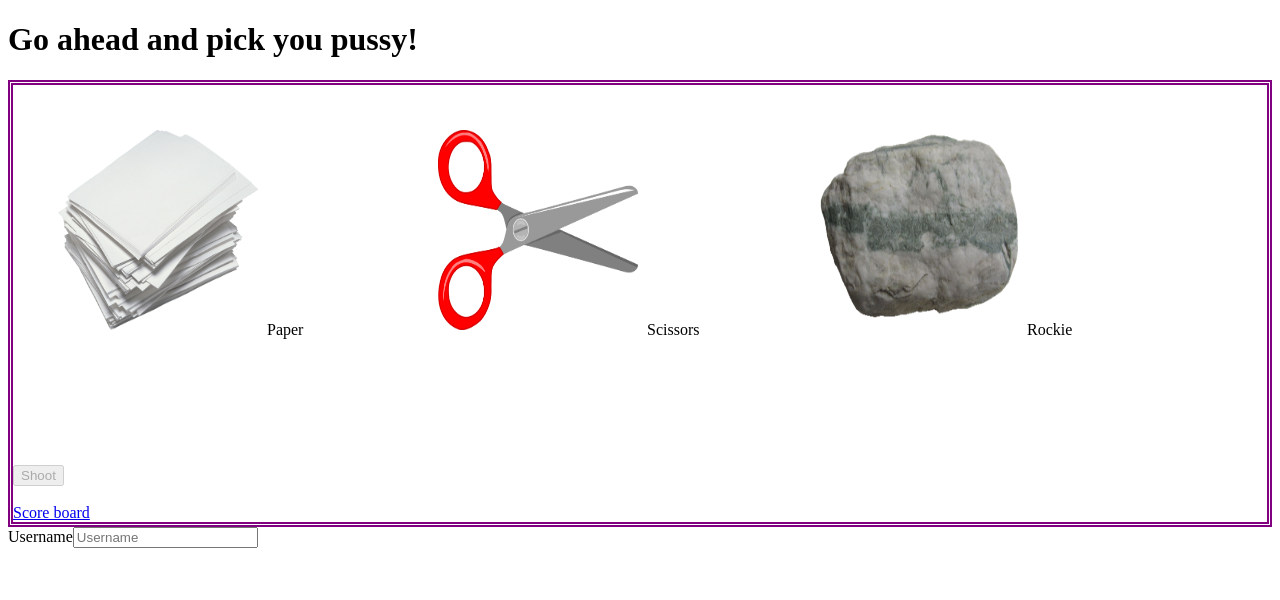
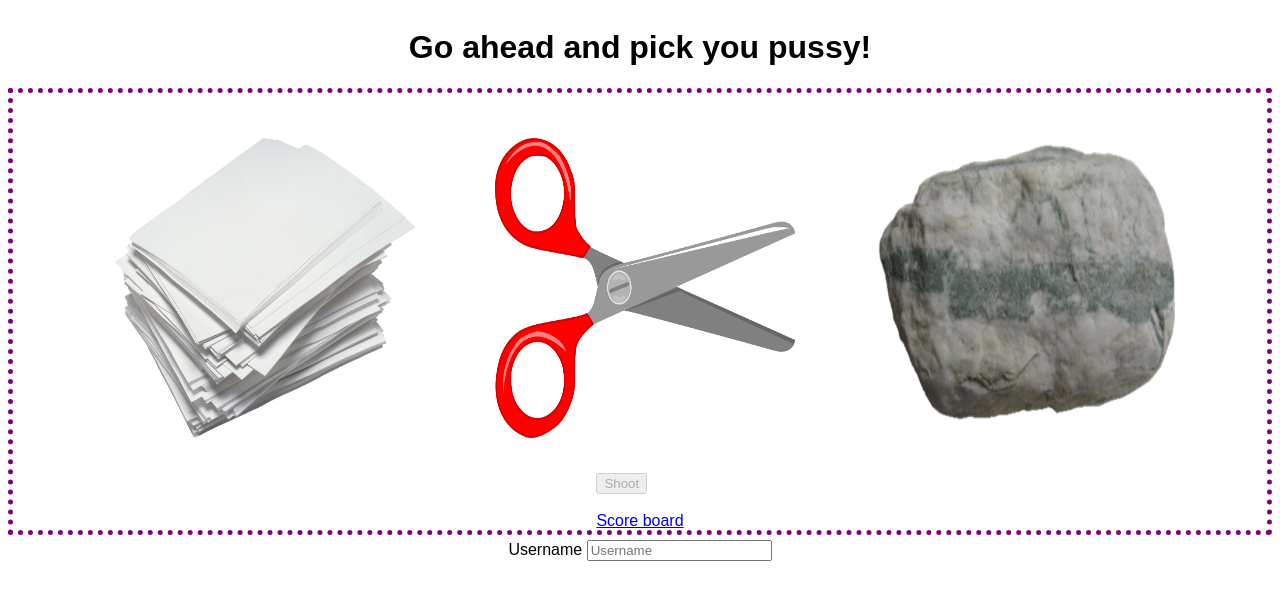
Before and after one commit to Matthew-swin/Rockie, an Angular app: page /base in a window 1280 px wide. Shown: the top 600 px of the page. Built offline with nearby package versions, Linux system fonts and the light colour scheme.

Commit message:
start styling of base

```diff
--- a/src/app/Routes/game-base/game-base.component.css
+++ b/src/app/Routes/game-base/game-base.component.css
@@ -1,3 +1,12 @@
+.container{
+    display: grid;
+    justify-content: center;
+}
+
+.options {
+/* this is so i can centre the rock/paper/scissors  */
+}
+
 .display{
     height: 300px;
     width: 300px;
@@ -6,9 +15,17 @@
 }
 
 .Image{
-    height: 200px;
-    width: 200px;
-    margin: 5px;
+    height: 300px;
+    width: 300px;
+    padding: 5px;
+}
+img:hover{
+    background-color: yellow;
+}
+
+.ShootandScore {
+/* for dem button options */
+justify-self: center;
 }
 
 
--- a/src/app/Routes/game-base/game-base.component.html
+++ b/src/app/Routes/game-base/game-base.component.html
@@ -10,24 +10,33 @@
 
     going to have to fix this, probs need to do this another way
     <input type="text" placeholder="username" [(ngModel)]="GameService.userName"> -->
-
-    <div [ngClass]="{SelectedOption: this.toggleHighlighted == 'Paper'}" class="display paper" (click)="SelectOption('Paper')">
-        <!-- storing the images or media in the asset folder
+<div class="container">
+    <div class="options">
+        <div class="display paper"
+            (click)="SelectOption('Paper')">
+            <!-- storing the images or media in the asset folder
     could also put in the URL of an image
     -->
-        <img class="Image" src="/assets/paper.png" alt="">
-        Paper</div>
-    <!-- [ngClass]="{SelectedOption: this.toggleHighlighted == 'Scissors'}"
+            <img [ngClass]="{SelectedOption: this.toggleHighlighted == 'Paper'}" class="Image" src="/assets/paper.png" alt="">
+            </div>
+        <!-- [ngClass]="{SelectedOption: this.toggleHighlighted == 'Scissors'}"
             this works by setting the class "SelectedOption" when the following option is true
             in this case its when this.toggleHighlighted == the option picked-->
-    <div [ngClass]="{SelectedOption: this.toggleHighlighted == 'Scissors'}" class="display scissors" (click)="SelectOption('Scissors')" >
-        <img class="Image" src="/assets/scissors.png" alt="">
-        Scissors</div>
-    <div [ngClass]="{SelectedOption: this.toggleHighlighted == 'Rock'}" class="display rock" (click)="SelectOption('Rock')" >
-        <img class="Image" src="/assets/rock.png" alt="">
-        Rockie</div>
+        <div  class="display scissors"
+            (click)="SelectOption('Scissors')">
+            <img [ngClass]="{SelectedOption: this.toggleHighlighted == 'Scissors'}" class="Image" src="/assets/scissors.png" alt="">
+            </div>
+        <div  class="display rock"
+            (click)="SelectOption('Rock')">
+            <img [ngClass]="{SelectedOption: this.toggleHighlighted == 'Rock'}" class="Image" src="/assets/rock.png" alt="">
+            </div>
         <br>
+    </div>
+
 <!-- setting this below to disabled if an option hasnt been picked -->
+<div class="ShootandScore">
 <button class="shoot" (click)="Shoot()" [disabled]="SelectionMade === false">Shoot</button>
 <br>
 <a routerLink="/Leaderboard">Score board</a>
+</div>
+</div>
--- a/src/app/app.component.css
+++ b/src/app/app.component.css
@@ -1,3 +1,20 @@
+:host {
+    font-family: Arial, Helvetica, sans-serif;
+}
+
 .datBoarderLife {
-    border:double 5px purple;
+    border:5px dotted purple;
 }
+
+.title {
+    justify-self: center;
+}
+
+.container {
+    display: grid;
+}
+
+.userName {
+    margin: 5px 5px;
+    justify-self: center;
+}
--- a/src/app/app.component.html
+++ b/src/app/app.component.html
@@ -1,5 +1,7 @@
-<h1>{{title}}</h1>
+<div class="container">
+<h1 class="title">{{title}}</h1>
 <div class="datBoarderLife">
     <router-outlet></router-outlet>
 </div>
-<app-username></app-username>
+<app-username class="userName"></app-username>
+</div>
--- a/src/app/components/username/username.component.html
+++ b/src/app/components/username/username.component.html
@@ -1,2 +1,2 @@
-<label for="">Username</label>
+<label for="">Username </label>
 <input type="text" placeholder="Username" [(ngModel)]="GameService.userName" [disabled]="GameService.InputFieldState">
```
